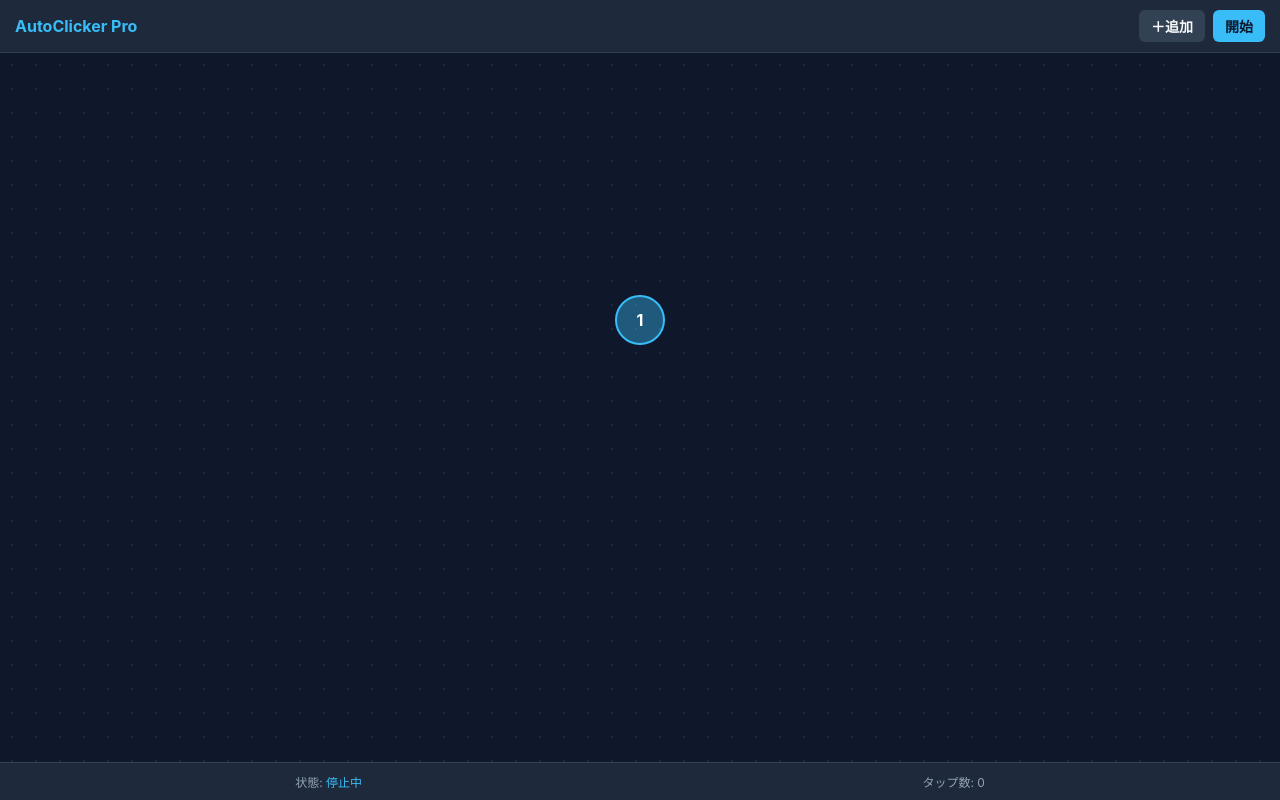
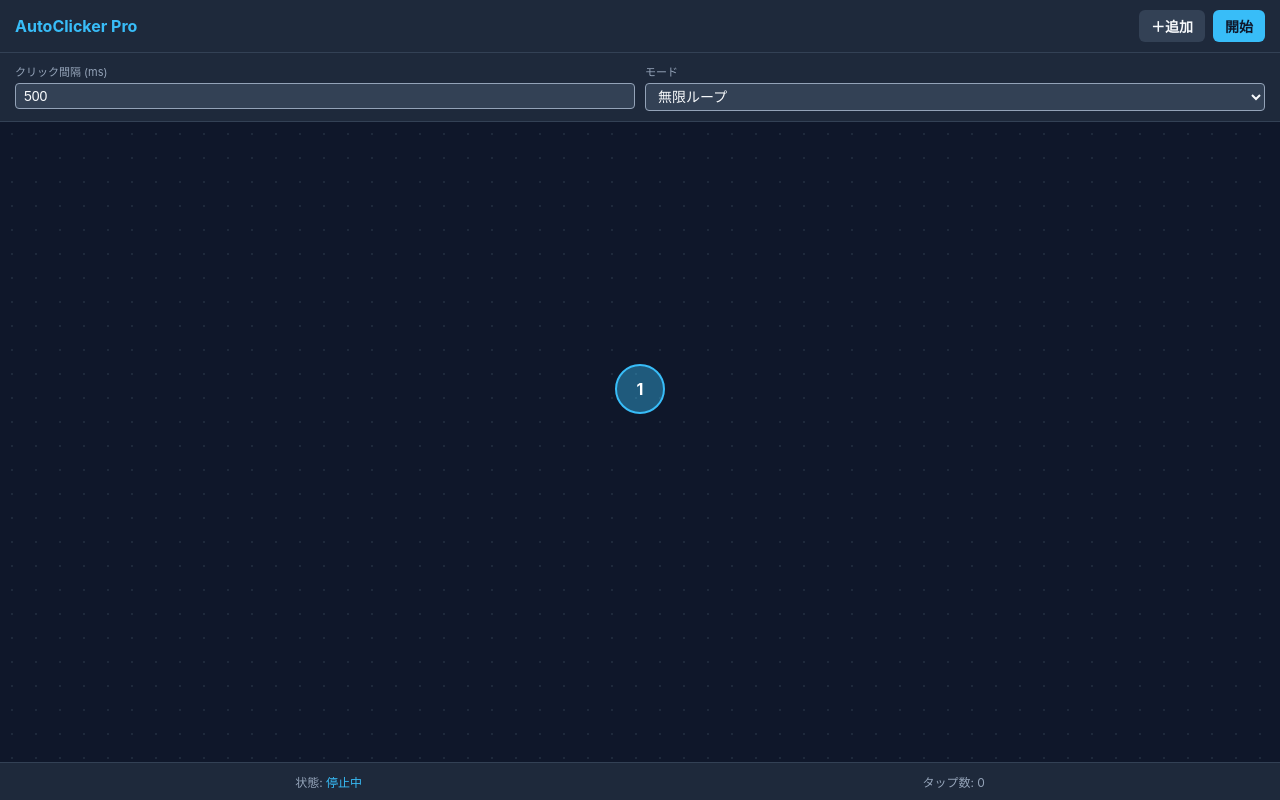
Before and after one commit to hasesou0917-crypto/autoclicker, a plain HTML site: page index.html in a window 1280 px wide. Drawn offline with Linux system fonts and the light colour scheme.

Commit message:
Update index.html

```diff
--- a/index.html
+++ b/index.html
@@ -3,7 +3,7 @@
 <head>
     <meta charset="UTF-8">
     <meta name="viewport" content="width=device-width, initial-scale=1.0, user-scalable=no">
-    <title>AutoClicker Simulator</title>
+    <title>AutoClicker Pro - Advanced</title>
     <style>
         :root {
             --bg: #0f172a;
@@ -70,6 +70,33 @@
             background-color: var(--panel-light);
             color: var(--text);
         }
+        #settings-panel {
+            background-color: var(--panel);
+            padding: 10px 15px;
+            border-bottom: 1px solid var(--panel-light);
+            display: grid;
+            grid-template-columns: 1fr 1fr;
+            gap: 10px;
+            font-size: 13px;
+        }
+        .setting-group {
+            display: flex;
+            flex-direction: column;
+            gap: 4px;
+        }
+        .setting-group label {
+            color: var(--muted);
+            font-size: 11px;
+        }
+        .setting-group input, .setting-group select {
+            background: var(--panel-light);
+            color: var(--text);
+            border: 1px solid var(--muted);
+            padding: 4px 8px;
+            border-radius: 4px;
+            font-size: 14px;
+            width: 100%;
+        }
         #workspace {
             flex: 1;
             position: relative;
@@ -100,9 +127,6 @@
             border-color: var(--danger);
             transform: translate(-50%, -50%) scale(0.9);
         }
-        .click-marker.locked {
-            border-color: var(--warn);
-        }
         footer {
             background-color: var(--panel);
             padding: 10px 15px;
@@ -125,6 +149,20 @@
         </div>
     </header>
 
+    <div id="settings-panel">
+        <div class="setting-group">
+            <label for="interval-input">クリック間隔 (ms)</label>
+            <input type="number" id="interval-input" value="500" min="50" step="50">
+        </div>
+        <div class="setting-group">
+            <label for="mode-select">モード</label>
+            <select id="mode-select">
+                <option value="loop">無限ループ</option>
+                <option value="once">順番に1周</option>
+            </select>
+        </div>
+    </div>
+
     <div id="workspace"></div>
 
     <footer>
@@ -138,6 +176,8 @@
         const addBtn = document.getElementById('add-btn');
         const statusText = document.getElementById('status-text');
         const countText = document.getElementById('count-text');
+        const intervalInput = document.getElementById('interval-input');
+        const modeSelect = document.getElementById('mode-select');
 
         let markers = [];
         let isRunning = false;
@@ -172,7 +212,6 @@
 
             el.addEventListener('pointerup', () => {
                 if (!isDragging) {
-                    // タップされたら削除
                     workspace.removeChild(el);
                     markers = markers.filter(m => m.id !== id);
                     reorderMarkers();
@@ -209,19 +248,25 @@
                 statusText.textContent = '実行中...';
                 statusText.style.color = 'var(--danger)';
 
+                let intervalTime = parseInt(intervalInput.value) || 500;
                 let currentIndex = 0;
+
                 intervalId = setInterval(() => {
                     markers.forEach(m => m.el.classList.remove('clicking'));
                     const current = markers[currentIndex];
-                    // ランダムゆらぎ（±15msのブレをシミュレート）
-                    const jitter = (Math.random() - 0.5) * 30;
 
                     current.el.classList.add('clicking');
                     totalCount++;
                     countText.textContent = totalCount;
 
-                    currentIndex = (currentIndex + 1) % markers.length;
-                }, 500); // 0.5秒おきにループ
+                    currentIndex++;
+                    if (currentIndex >= markers.length) {
+                        currentIndex = 0;
+                        if (modeSelect.value === 'once') {
+                            startBtn.click(); // 1周したら自動停止
+                        }
+                    }
+                }, intervalTime);
             } else {
                 startBtn.textContent = '開始';
                 startBtn.classList.remove('active');
@@ -232,7 +277,6 @@
             }
         });
 
-        // 初期配置として中央に1つ置く
         window.addEventListener('load', () => {
             addMarker(window.innerWidth / 2, window.innerHeight / 3);
         });
```
